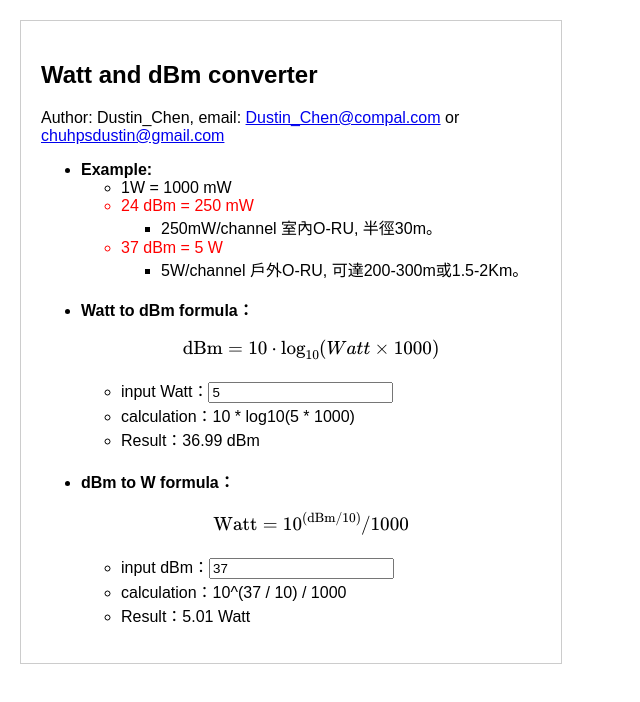
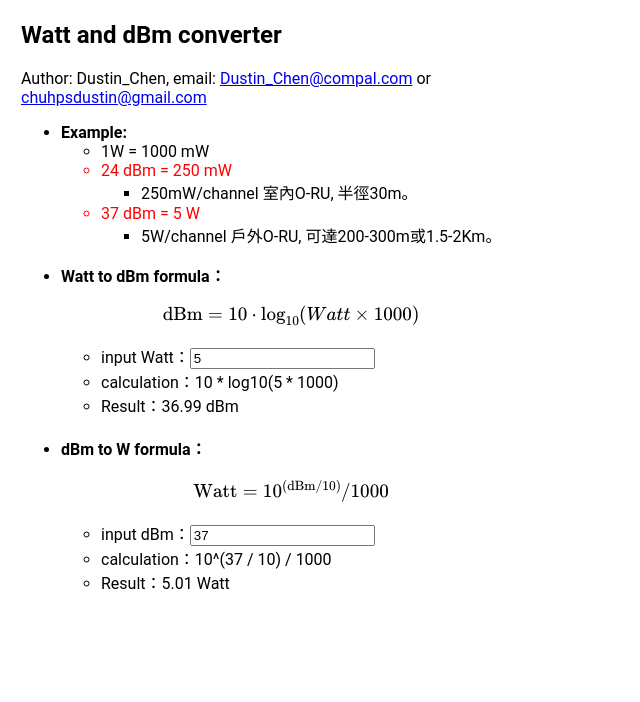
Before and after one commit to dustinchen26/dBm_W, a plain HTML site: page index.html in a window 1280 px wide. Shown: the whole page, without its empty margins (0-640 px from the left). Drawn offline with nearby package versions, Linux system fonts and the light colour scheme; some packages are replaced by stand-ins of ours.

Commit message:
update style

```diff
--- a/index.html
+++ b/index.html
@@ -4,11 +4,17 @@
     <title>Watt and dBm converter</title>
     <style>
         body {
-            font-family: Arial, sans-serif;
-            margin: 20px;
+            font-family: 'Roboto', sans-serif;
+            font-size: 16px;
+            margin: 0; /* 清除預設的 body 外邊距 */
         }
+
+        h2 {
+            margin-top: 0; /* 將標題的上邊距設置為 0 */
+        }
+
         .container {
-            border: 1px solid #ccc;
+            border: 1px solid transparent; /* 變更邊框為透明 */
             padding: 20px;
             width: 500px; /* 設定內容框的寬度 */
         }
@@ -20,7 +26,6 @@
     <script src="https://cdnjs.cloudflare.com/ajax/libs/mathjax/2.7.7/MathJax.js?config=TeX-MML-AM_CHTML" async></script>
 </head>
 <body>
-
     <div class="container">
         <h2>Watt and dBm converter</h2>
         <p style="margin: 0;">Author: Dustin_Chen, email: <a href="mailto:Dustin_Chen@compal.com" style="line-height: 1;">Dustin_Chen@compal.com</a> or <a href="mailto:chuhpsdustin@gmail.com" style="line-height: 1;">chuhpsdustin@gmail.com</a></p>
```
